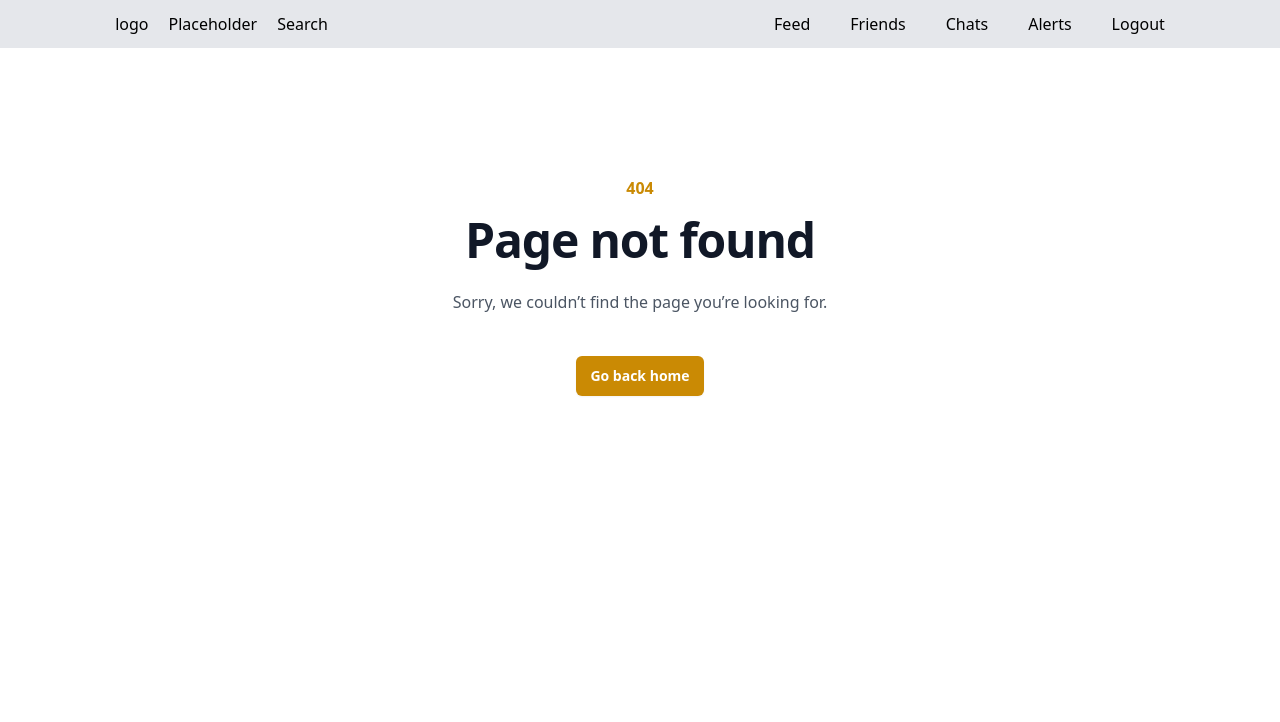
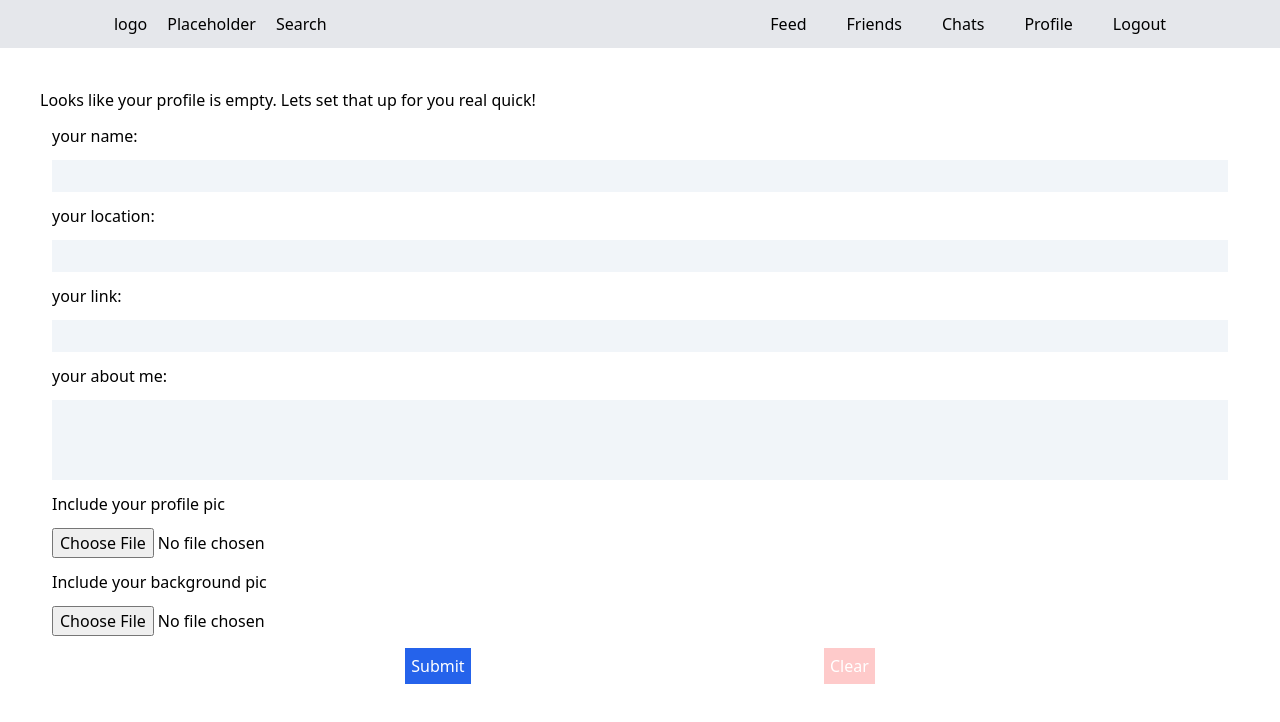
Before and after one commit to asbin2023/Friendsails, a React (Vite) app in the folder client/: page /profile in a window 1280 px wide. Before the commit this address had no page. Shown: the top 722 px of the page. Built offline with nearby package versions, Linux system fonts and the light colour scheme; no server answers; sample sign-in values are in the browser's storage.

Commit message:
basic template for profile page

```diff
--- a/client/src/App.jsx
+++ b/client/src/App.jsx
@@ -9,6 +9,7 @@ import EditComment from "./components/EditComment";
 import AddComment from "./components/AddComment";
 import Search from "./pages/Search";
 import Friends from "./pages/Friends";
+import Profile from "./pages/Profile";
 
 const App = () => {
     const location = useLocation();
@@ -55,6 +56,10 @@ const App = () => {
                     path="/friends"
                     element={token ? <Friends /> : <Navigate to="auth" />}
                 />
+                <Route
+                    path="/profile"
+                    element={token ? <Profile /> : <Navigate to="auth" />}
+                />
 
                 <Route path="*" element={<Notfound />} />
             </Routes>
--- a/client/src/pages/Home.jsx
+++ b/client/src/pages/Home.jsx
@@ -25,7 +25,7 @@ const Home = () => {
                             <Link to={"/dash"}>Feed</Link>
                             <Link to={"/friends"}>Friends</Link>
                             <Link to={"/#"}>Chats</Link>
-                            <Link to={"/#"}>Alerts</Link>
+                            <Link to={"/profile"}>Profile</Link>
                             <Link onClick={handleLogout}>Logout</Link>
                         </>
                     )}
--- /dev/null
+++ b/client/src/pages/Profile.jsx
@@ -0,0 +1,130 @@
+import axios from "axios";
+import React, { useEffect, useState } from "react";
+import { useNavigate } from "react-router-dom";
+
+const Profile = () => {
+    const [profile, setProfile] = useState("");
+
+    const [picture, setPicture] = useState("");
+    const [background, setBackground] = useState("");
+    const [name, setName] = useState("");
+    const [about, setAbout] = useState("");
+    const [location, setLocation] = useState("");
+    const [link, setLink] = useState("");
+
+    useEffect(() => {
+        async function getProfile() {
+            try {
+                const foundProfile = await axios.get(
+                    `api/user/profile/${localStorage.getItem("username")}`,
+                    {
+                        headers: {
+                            Authorization: localStorage.getItem("token"),
+                        },
+                    }
+                );
+                setProfile(foundProfile.data.userProfile);
+            } catch (err) {
+                console.log(err);
+            }
+        }
+        getProfile();
+    }, []);
+
+    async function handleProfileSubmit(e) {
+        e.preventDefault()
+        try {
+            console.log('do this next')
+        } catch (err) {
+            console.log(err.message)
+        }
+    }
+
+    function handlePictureChange(e) {
+        const file = e.target.files[0];
+        const render = new FileReader();
+        render.onloadend = () => setPicture(render.result);
+        render.readAsDataURL(file);
+    }
+    function handleBackgroundChange(e) {
+        const file = e.target.files[0];
+        const render = new FileReader();
+        render.onloadend = () => setBackground(render.result);
+        render.readAsDataURL(file);
+    }
+    return !profile ? (
+        <div className="p-10">
+            <h1>
+                Looks like your profile is empty. Lets set that up for you real quick!
+            </h1>
+            <div>
+                <form onSubmit={handleProfileSubmit} className="flex m-3 flex-col gap-3">
+                    <label htmlFor="name">your name:</label>
+                    <input
+                        className="p-1 bg-slate-100 outline-none border-1"
+                        type="text"
+                        id="name"
+                        value={name}
+                        required
+                        onChange={(e) => setName(e.target.value)}
+                    />
+                    <label htmlFor="location">your location:</label>
+                    <input
+                        className="p-1 bg-slate-100 outline-none border-1"
+                        type="text"
+                        id="location"
+                        value={location}
+                        required
+                        onChange={(e) => setLocation(e.target.value)}
+                    />
+                    <label htmlFor="link">your link:</label>
+                    <input
+                        className="p-1 bg-slate-100 outline-none border-1"
+                        type="text"
+                        id="link"
+                        value={link}
+                        required
+                        onChange={(e) => setLink(e.target.value)}
+                    />
+                    <label htmlFor="about">your about me:</label>
+                    <textarea
+                        rows={3}
+                        className="p-1 bg-slate-100 outline-none border-1 resize-none"
+                        type="text"
+                        id="about"
+                        value={about}
+                        required
+                        onChange={(e) => setAbout(e.target.value)}
+                    />
+                    <label htmlFor="picture">Include your profile pic</label>
+                    <input
+                        required
+                        type="file"
+                        id="picture"
+                        accept="image/*"
+                        onChange={handlePictureChange}
+                    />
+                    <label htmlFor="background">Include your background pic</label>
+                    <input
+                        required
+                        type="file"
+                        id="background"
+                        accept="image/*"
+                        onChange={handleBackgroundChange}
+                    />
+                    <div className="flex justify-evenly">
+
+                        <button type="submit" className="p-1.5 bg-blue-600 text-white">Submit</button>
+                        <button type="reset" className="p-1.5 bg-red-200 text-white">Clear</button>
+                    </div>
+                </form>
+            </div>
+        </div>
+    ) : (
+        <div>
+            <h1>this is ur profile just need to map ti xs </h1>
+        </div>
+    );
+};
+
+export default Profile;
```
Also changed, not shown: 1 other file (tests, documents, lock files or other folders).
